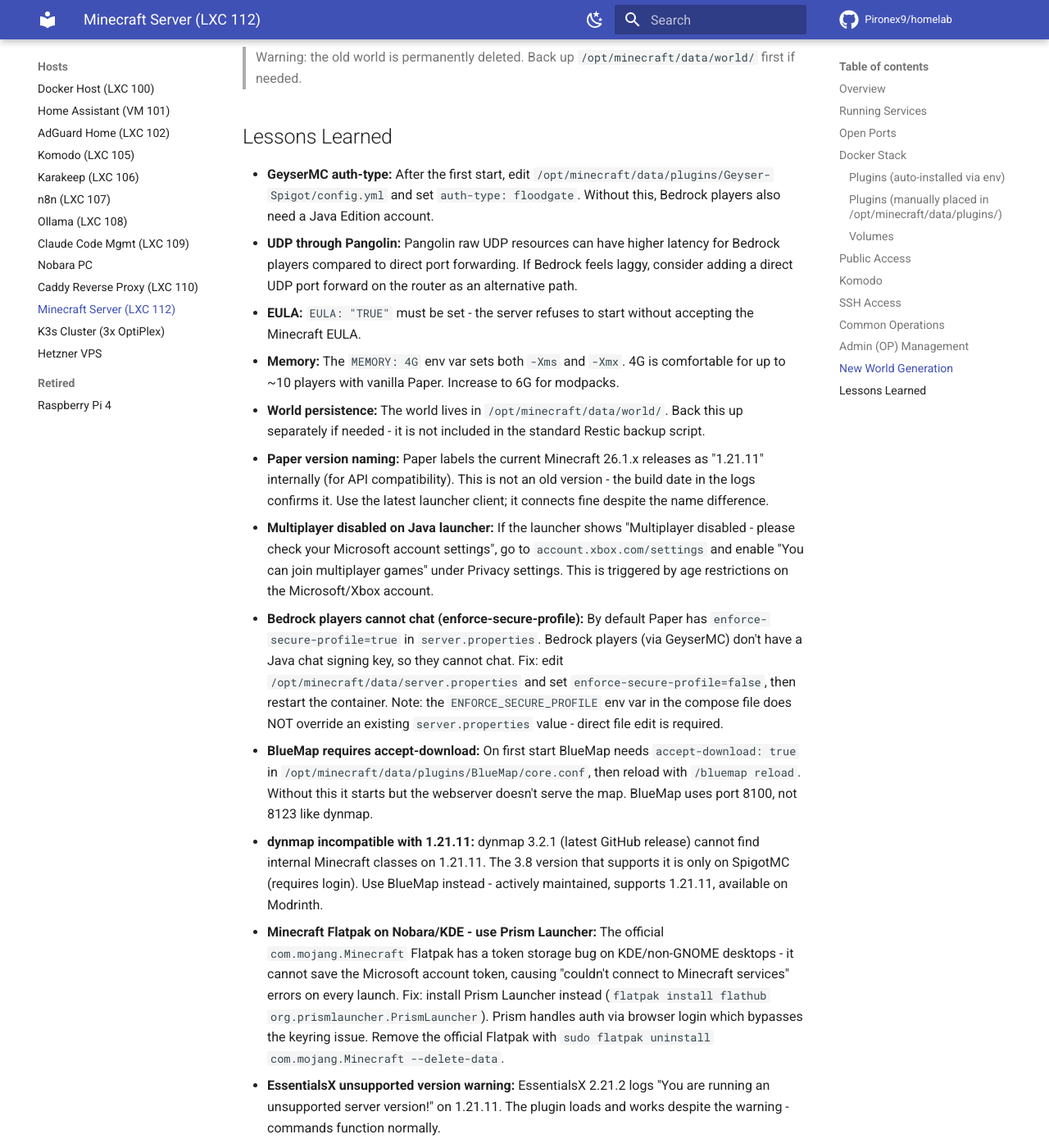
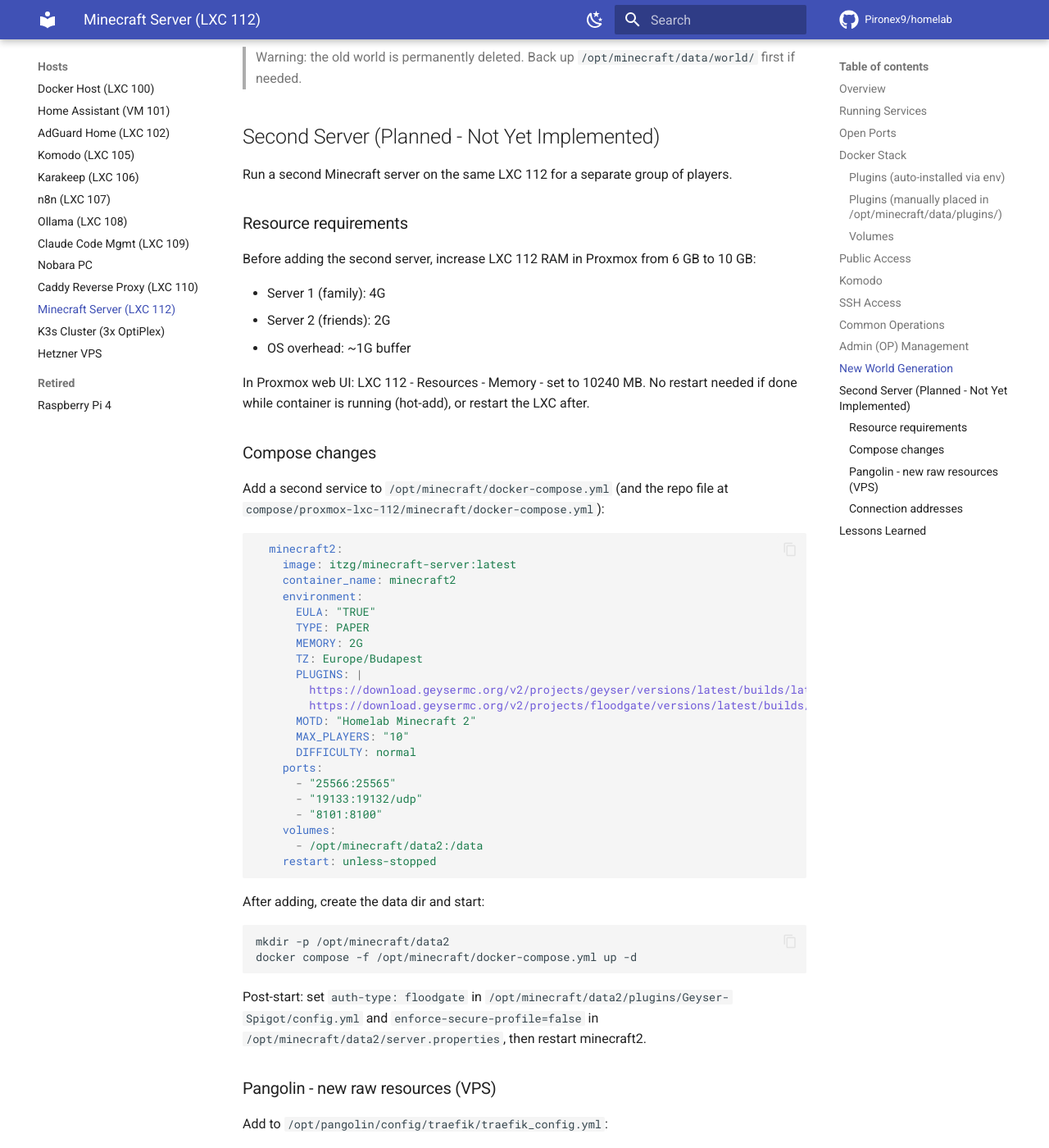
Before and after one commit to Pironex9/homelab, an MkDocs documentation site: the page built from docs/hosts/minecraft.md, in a window 1280 px wide and 1400 px high, scrolled down 4207 px. Shown: the whole window at 82% size. Built offline with MkDocs 1.6.1 and Material for MkDocs 9.7.7, drawn with Linux system fonts in a browser that asks for light colours; comment, search, counter and statistics services are not loaded; some of the changed text lies outside the part shown.

Commit message:
Add cherry grove seed, second server plan, powder snow lesson
- Set SEED=-2350879005487267529 (cherry grove + snowy mountain + village)
- Document second server setup plan (ports, compose, Pangolin config)
- Add powder snow lesson: leather boots required to walk on it
- Add world reset method notes

````diff
--- a/docs/hosts/minecraft.md
+++ b/docs/hosts/minecraft.md
@@ -149,6 +149,104 @@
 
 > Warning: the old world is permanently deleted. Back up `/opt/minecraft/data/world/` first if needed.
 
+## Second Server (Planned - Not Yet Implemented)
+
+Run a second Minecraft server on the same LXC 112 for a separate group of players.
+
+### Resource requirements
+
+Before adding the second server, increase LXC 112 RAM in Proxmox from 6 GB to 10 GB:
+
+- Server 1 (family): 4G
+- Server 2 (friends): 2G
+- OS overhead: ~1G buffer
+
+In Proxmox web UI: LXC 112 - Resources - Memory - set to 10240 MB. No restart needed if done while container is running (hot-add), or restart the LXC after.
+
+### Compose changes
+
+Add a second service to `/opt/minecraft/docker-compose.yml` (and the repo file at `compose/proxmox-lxc-112/minecraft/docker-compose.yml`):
+
+```yaml
+  minecraft2:
+    image: itzg/minecraft-server:latest
+    container_name: minecraft2
+    environment:
+      EULA: "TRUE"
+      TYPE: PAPER
+      MEMORY: 2G
+      TZ: Europe/Budapest
+      PLUGINS: |
+        https://download.geysermc.org/v2/projects/geyser/versions/latest/builds/latest/downloads/spigot
+        https://download.geysermc.org/v2/projects/floodgate/versions/latest/builds/latest/downloads/spigot
+      MOTD: "Homelab Minecraft 2"
+      MAX_PLAYERS: "10"
+      DIFFICULTY: normal
+    ports:
+      - "25566:25565"
+      - "19133:19132/udp"
+      - "8101:8100"
+    volumes:
+      - /opt/minecraft/data2:/data
+    restart: unless-stopped
+```
+
+After adding, create the data dir and start:
+
+```bash
+mkdir -p /opt/minecraft/data2
+docker compose -f /opt/minecraft/docker-compose.yml up -d
+```
+
+Post-start: set `auth-type: floodgate` in `/opt/minecraft/data2/plugins/Geyser-Spigot/config.yml` and `enforce-secure-profile=false` in `/opt/minecraft/data2/server.properties`, then restart minecraft2.
+
+### Pangolin - new raw resources (VPS)
+
+Add to `/opt/pangolin/config/traefik/traefik_config.yml`:
+
+```yaml
+  tcp-25566:
+    address: ":25566/tcp"
+  udp-19133:
+    address: ":19133/udp"
+```
+
+Add to `/opt/pangolin/docker-compose.yml` gerbil ports:
+
+```yaml
+  - 25566:25566
+  - 19133:19133/udp
+```
+
+Add in Pangolin UI (Sites - Minecraft - New Resource):
+
+| Resource | Protocol | External Port | Target |
+|----------|----------|---------------|--------|
+| Minecraft Java 2 | TCP | 25566 | localhost:25566 |
+| Minecraft Bedrock 2 | UDP | 19133 | localhost:19133 |
+
+Open UFW on VPS:
+
+```bash
+ufw allow 25566/tcp comment "Minecraft Java 2"
+ufw allow 19133/udp comment "Minecraft Bedrock 2"
+```
+
+Restart Pangolin stack:
+
+```bash
+cd /opt/pangolin && docker compose up -d
+```
+
+### Connection addresses
+
+| Server | Java | Bedrock |
+|--------|------|---------|
+| Server 1 (family) | `pangolin.homelabor.net:25565` | `pangolin.homelabor.net:19132` |
+| Server 2 (friends) | `pangolin.homelabor.net:25566` | `pangolin.homelabor.net:19133` |
+
+---
+
 ## Lessons Learned
 
 - **GeyserMC auth-type:** After the first start, edit `/opt/minecraft/data/plugins/Geyser-Spigot/config.yml` and set `auth-type: floodgate`. Without this, Bedrock players also need a Java Edition account.
@@ -164,4 +262,6 @@
 - **Minecraft Flatpak on Nobara/KDE - use Prism Launcher:** The official `com.mojang.Minecraft` Flatpak has a token storage bug on KDE/non-GNOME desktops - it cannot save the Microsoft account token, causing "couldn't connect to Minecraft services" errors on every launch. Fix: install Prism Launcher instead (`flatpak install flathub org.prismlauncher.PrismLauncher`). Prism handles auth via browser login which bypasses the keyring issue. Remove the official Flatpak with `sudo flatpak uninstall com.mojang.Minecraft --delete-data`.
 - **EssentialsX unsupported version warning:** EssentialsX 2.21.2 logs "You are running an unsupported server version!" on 1.21.11. The plugin loads and works despite the warning - commands function normally.
 - **Komodo GitOps for compose changes:** Always edit the repo compose file and deploy via Komodo (Pull + Deploy). Do not edit `/opt/minecraft/docker-compose.yml` directly on the server - it will be overwritten on the next Komodo deploy.
+- **Powder Snow (puder hó):** In snowy biomes players fall through powder snow blocks and start freezing. Fix: wear leather boots - they allow walking on top of powder snow. Other boot materials (iron, diamond, etc.) fall through. Quick admin fix: `/give PlayerName leather_boots`.
+- **World seed:** Current world uses seed `-2350879005487267529` (cherry grove + snowy mountain + village near spawn). Set via `SEED` env var in compose file.
 - **Pangolin health check false negatives:** Pangolin's built-in health check sends HTTP requests to ports 25565 and 19132. Minecraft TCP returns EOF (not HTTP) and UDP is unreachable via HTTP, so both show as offline in the UI. The actual tunnel works - verify with `nc -z pangolin.homelabor.net 25565`. Disable health checks in the Pangolin resource settings to avoid confusion.
````
Also changed, not shown: 1 other file.
